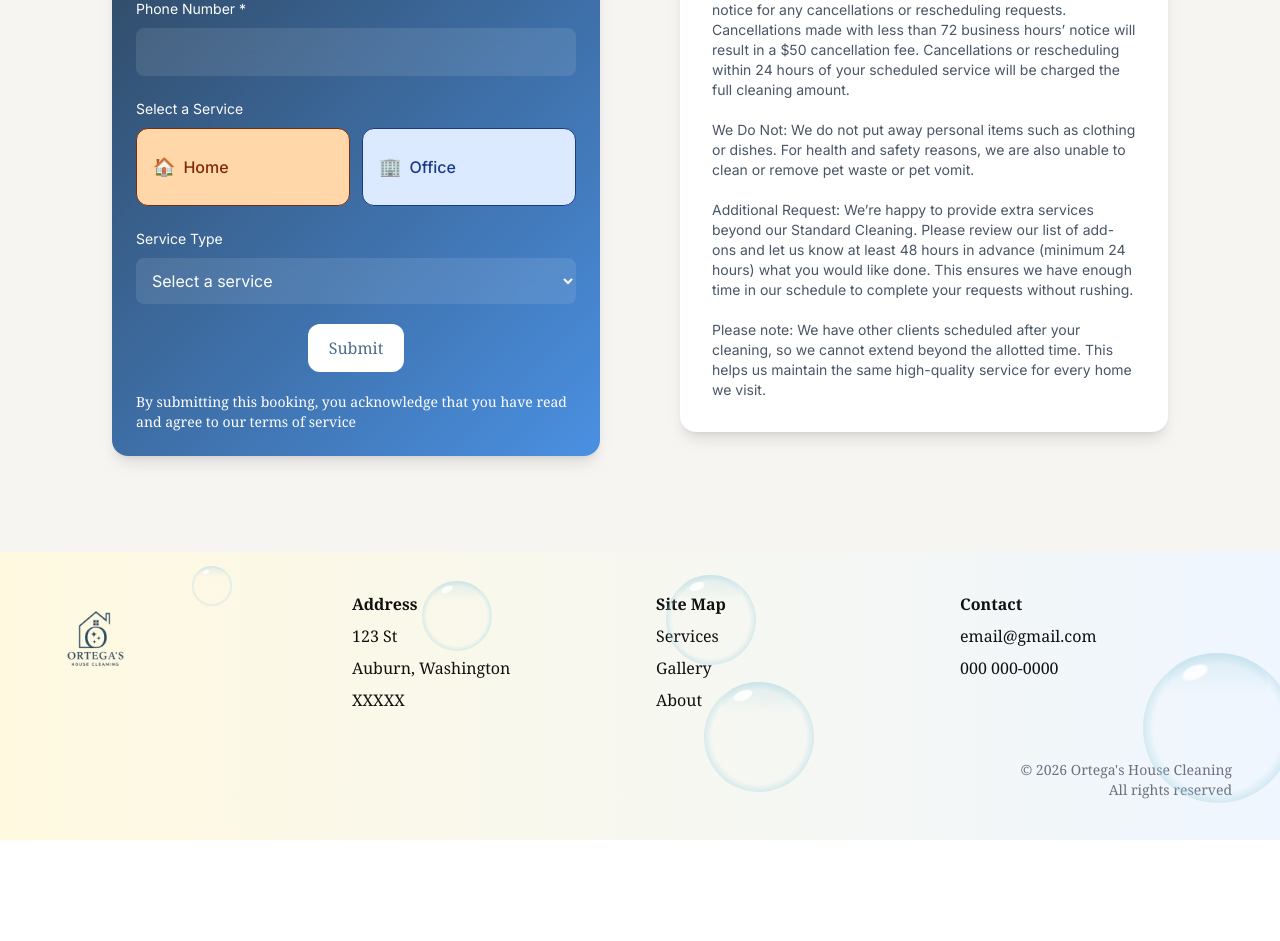
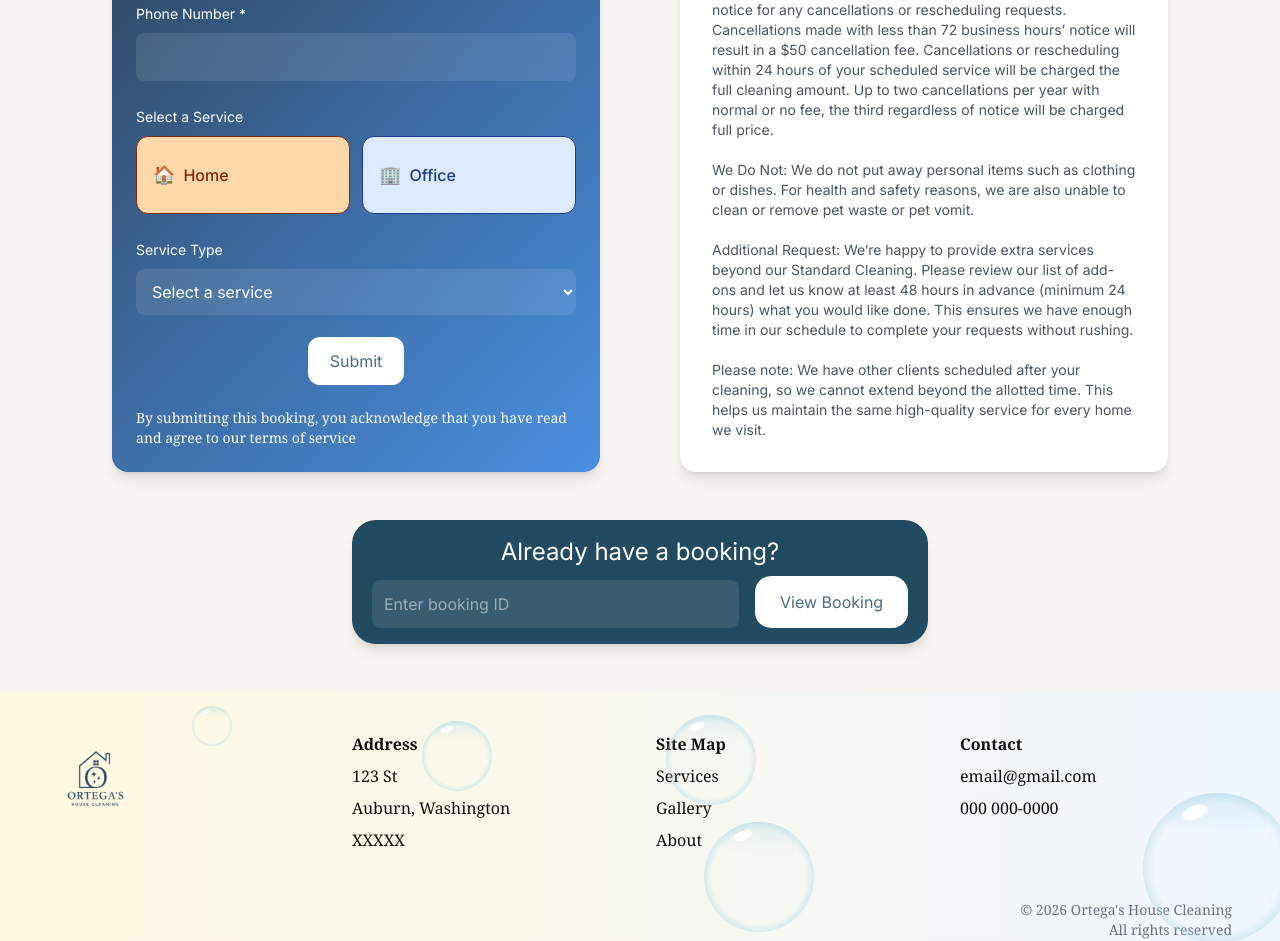
Before and after one commit to webimpactuw/ortegas-cleaning, a Next.js app: page /book in a window 1280 px wide. Shown: the part 476-1417 px from the top of the page. Before the commit the page ends 1316 px from the top, so only its background shows below. Built offline with nearby package versions, Linux system fonts and the light colour scheme.

Commit message:
added to the booking form. added booking lookup by id

```diff
--- /dev/null
+++ b/app/api/book/[id]/cancel/route.js
@@ -0,0 +1,43 @@
+import { NextResponse } from "next/server";
+import mongoose from "mongoose";
+
+const MONGO_URI = process.env.MONGO_URI;
+
+let cached = global.mongoose;
+if (!cached) {
+    cached = global.mongoose = { conn: null }
+}
+
+async function connectDB(){
+    if (cached.conn) return cached.conn;
+    cached.conn = await mongoose.connect(MONGO_URI);
+    return cached.conn;
+}
+
+const bookingSchema = new mongoose.Schema({
+    name: String,
+    email: String,
+    phone: String,
+    serviceLocation: String,
+    serviceType: String,
+    status: String,
+});
+
+const Booking = mongoose.models.Booking || mongoose.model("Booking", bookingSchema);
+
+export async function POST(req, { params }) {
+    const { id } = await params;
+
+    try {
+        await connectDB();
+
+        await Booking.findByIdAndUpdate(id, {
+            status: "cancelled",
+        });
+
+        return NextResponse.json({ message: "Booking cancelled" });
+    } catch (err) {
+        console.error(err);
+        return NextResponse.json({ error: "Failed" }, { status: 500 });
+    }
+}
--- a/app/api/book/route.js
+++ b/app/api/book/route.js
@@ -32,6 +32,7 @@ const bookingSchema = new mongoose.Schema({
     phone: String,
     serviceLocation: String,
     serviceType: String,
+    status: String,
 });
 
 const Booking = mongoose.models.Booking || mongoose.model("Booking", bookingSchema);
@@ -77,7 +78,10 @@ export async function POST(req) {
         });
         */
 
-        return NextResponse.json({id: booking._id},{ message: "Saved" }, { status: 201 });
+        return NextResponse.json(
+            {id: booking._id, message: "Saved" },
+            { status: 201 }
+        );
 
     } catch (err) {
         console.error(err);
--- a/app/book/[id]/cancel/page.js
+++ b/app/book/[id]/cancel/page.js
@@ -17,7 +17,7 @@ export default function Cancel() {
                     <h2 className="font-[Playfair_Display] font-semibold text-3xl text-center tracking-normal text-[#4A6B8A] mb-10">
                         Your booking has been cancelled
                     </h2>
-                    <p className="pb-10">
+                    <p className="pb-10 font-[inter]">
                         We're sorry to see you go. Your cancelation has been processed successfully.
                     </p>
                 </div>
@@ -39,7 +39,6 @@ export default function Cancel() {
 
             </BookingLayout>
 
-
         </div>
     );
 }
--- a/app/book/page.js
+++ b/app/book/page.js
@@ -1,6 +1,7 @@
 import BookingForm from "@/components/booking/BookingForm";
 import Navbar from "@/components/Navbar";
 import TermsConditions from "@/components/booking/TermsConditions";
+import BookingLookup from "@/components/booking/BookingLookup";
 
 
 // book to label page; to be changed
@@ -14,7 +15,7 @@ export default function Book() {
                     Book a Service
                 </h3>
 
-                <div className="grid grid-cols-1 md:grid-cols-2 gap-8 items-start">
+                <div className="grid grid-cols-1 md:grid-cols-2 gap-8 items-stretch">
                     <div className="flex">
                         <BookingForm/>
                     </div>
@@ -25,7 +26,12 @@ export default function Book() {
 
                 </div>
 
+                <div className="flex flex-col items-center">
+                    <BookingLookup/>
+                </div>
+
             </div>
+
 
         </div>
     );
--- a/components/booking/BookingForm.js
+++ b/components/booking/BookingForm.js
@@ -20,6 +20,7 @@ export default function BookingForm(){
         phone: "",
         serviceLocation: "Home",
         serviceType: "",
+        status: "Active",
     });
 
     const handleChange = (e) => {
@@ -66,10 +67,10 @@ export default function BookingForm(){
 
     return (
 
-        <div className="flex-1 flex px-6 py-12">
+        <div className="flex h-full px-6 py-12">
 
             <form onSubmit={handleSubmit}
-            className="w-full h-full bg-gradient-to-br from-blue-500 to-blue-700 text-white rounded-2xl shadow-lg p-6 space-y-5" style={{ background: "var(--gradient-bookForm)" }}>
+            className="w-full h-full bg-gradient-to-br from-blue-500 to-blue-700 text-white rounded-2xl shadow-lg p-6 flex flex-col gap-4 md:justify-between" style={{ background: "var(--gradient-bookForm)" }}>
 
                 <FormField label="Full Name *">
                     <input
@@ -138,7 +139,7 @@ export default function BookingForm(){
                 <div className="flex justify-center">
                     <button
                         type="submit"
-                        className="w-24 bg-white text-[#4A6B8A] py-3 rounded-xl hover:opacity-90 transition">
+                        className="w-24 font-[inter] bg-white text-[#4A6B8A] py-3 rounded-xl hover:opacity-80 cursor-pointer transition">
                             Submit
                     </button>
                 </div>
--- /dev/null
+++ b/components/booking/BookingLookup.js
@@ -0,0 +1,37 @@
+"use client"
+
+import { useState } from "react";
+import { useRouter } from "next/navigation";
+
+export default function BookingLookup() {
+    const [id, setId] = useState("");
+    const router = useRouter();
+
+    const handleGo = () => {
+        if (!id) return;
+        router.push(`/book/${id}`);
+    };
+
+    const inputClass = "font-[inter] font-normal w-full mt-1 p-3 border-white/20 text-white rounded-lg bg-white/10 backdrop-blur-md";
+
+    return (
+        <div className="bg-[#224a60] rounded-3xl shadow-lg w-full max-w-md md:max-w-xl px-5 py-4">
+            <h3 className="text-white font-[inter] text-2xl mb-2 text-center">
+                Already have a booking?
+            </h3>
+
+            <div className="flex flex-col md:flex-row gap-4 w-full">
+                <input
+                    value={id}
+                    onChange={(e) => setId(e.target.value)}
+                    placeholder="Enter booking ID"
+                    className={inputClass}
+                />
+
+                <button onClick={handleGo} className="bg-white text-[#4A6B8A] font-[inter] rounded-2xl w-full md:w-55 p-2 cursor-pointer hover:opacity-80 transition">
+                    View Booking
+                </button>
+            </div>
+        </div>
+    )
+}
--- a/components/booking/TermsConditions.js
+++ b/components/booking/TermsConditions.js
@@ -7,7 +7,7 @@ export default function TermsConditions() {
     const textFont = "text-sm font-[inter] font-normal"
 
     return (
-        <div className="flex-1 flex items-center justify-center px-6 py-12">
+        <div className="flex h-full items-stretch px-6 py-12">
             <div className="w-full h-full bg-white rounded-2xl shadow-lg p-8">
                 <h2 className="font-[inter] font-normal text-2xl leading-8 tracking-normal text-center text-[#4A6B8A] mb-6">
                     Terms & Conditions
@@ -17,7 +17,7 @@ export default function TermsConditions() {
                         We offer flat-rate pricing based on the size of your home, including the total square footage, number of bedrooms, and number of bathrooms. Pricing is determined by these factors to ensure an accurate quote that reflects the scope of work needed.
                     </p>
                     <p className={textFont}>
-                        Cancellation: We kindly require at least 72 business hours’ notice for any cancellations or rescheduling requests. Cancellations made with less than 72 business hours’ notice will result in a $50 cancellation fee. Cancellations or rescheduling within 24 hours of your scheduled service will be charged the full cleaning amount.
+                        Cancellation: We kindly require at least 72 business hours’ notice for any cancellations or rescheduling requests. Cancellations made with less than 72 business hours’ notice will result in a $50 cancellation fee. Cancellations or rescheduling within 24 hours of your scheduled service will be charged the full cleaning amount. Up to two cancellations per year with normal or no fee, the third regardless of notice will be charged full price.
                     </p>
                     <p className={textFont}>
                         We Do Not: We do not put away personal items such as clothing or dishes. For health and safety reasons, we are also unable to clean or remove pet waste or pet vomit.
--- a/components/buttons/CancelBooking.js
+++ b/components/buttons/CancelBooking.js
@@ -1,11 +1,24 @@
+"use client";
 import Link from "next/link";
 import { Inter } from "next/font/google";
+import { useRouter } from "next/navigation";
+
 
 export default function CancelBooking({ id }){
+    const router = useRouter();
+
+    const handleCancel = async () => {
+        await fetch(`/api/book/${id}/cancel`, {
+            method: "POST",
+        });
+        router.push(`/book/${id}/cancel`)
+    };
 
     return (
-        <div className="px-10 py-3 mt-5">
-            <Link href={`/book/${id}/cancel`} className="bg-[#2E4E65] px-10 py-3 mt-5 rounded-4xl text-white font-[inter] text-normal">Cancel Booking</Link>
+        <div>
+            <button onClick={handleCancel} className="px-10 py-3 mt-5 bg-[#2E4E65] text-white font-[inter] rounded-4xl cursor-pointer hover:bg-[#324458] transition">
+                Cancel Booking
+            </button>
         </div>
     );
 
```
